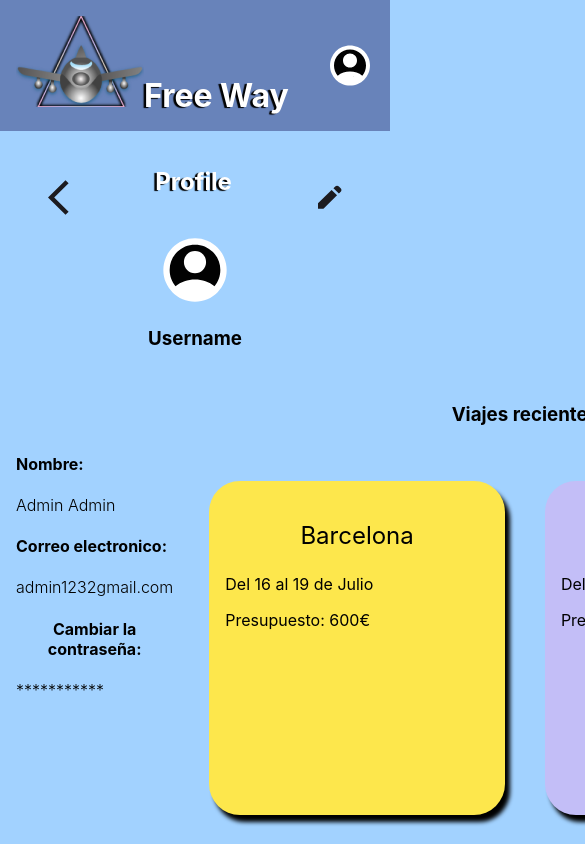
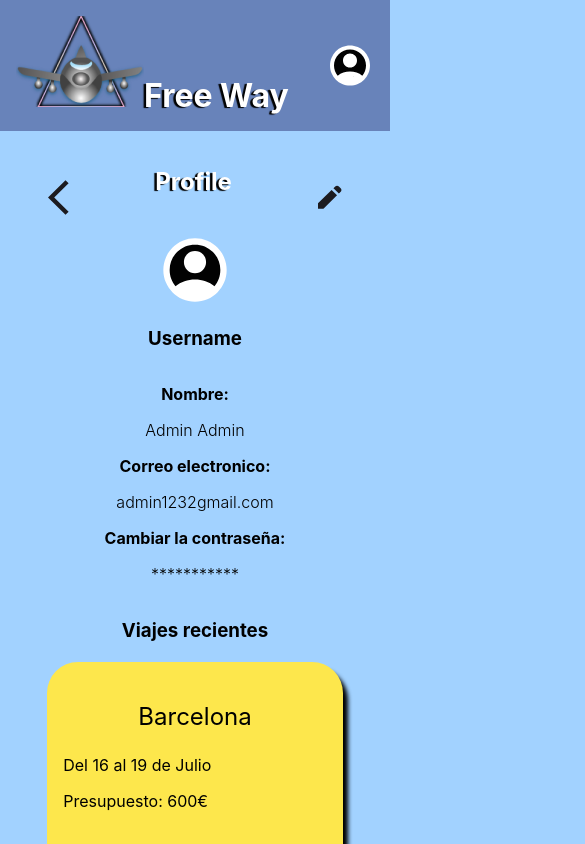
Before and after one commit to PlanificacionViaje/PlanificacioFrontEnd, a Vue app: page / in a window 390 px wide. Shown: the top 844 px of the page, 585 px wide, since content can reach past the window. Built offline with nearby package versions, Linux system fonts and the light colour scheme.

Commit message:
14-07-2022 13:27 responsive done move up user info

```diff
--- a/src/Components/Profile.vue
+++ b/src/Components/Profile.vue
@@ -60,6 +60,7 @@
     display: flex;
     justify-content: space-around;
     padding: 1rem;
+    align-items: center;
 }
 .userInfo{
     margin-top:3rem;
@@ -110,7 +111,7 @@
     filter: drop-shadow(5px 7px 2px #000000);
     margin: 20px;
     padding: 1rem;
-    height: 302px;
+    min-height: 302px;
 }
 .yellowTrip{
     background-color: #FDE74C;
@@ -127,5 +128,35 @@
     font-size: 16px;
 }
 
+@media (max-width: 915px){
+    .mainUserInfo{
+        display: block;
+    }
+    .userInfo{
+        margin-top:0rem;
+        display: flex;
+        flex-direction: column;
+        align-items: center;
+    }
+    .userInfo > h4{
+        margin-block-start: 0;
+        margin-block-end: 1em;
+    }
+    .recentTripsLetters{
+        margin-block-end: 0;
+    }
+    .recentTripCards{
+        padding-top: 0;
+    }
+}
+
+@media (max-width: 615px){
+    .recentTripCards{
+        display: flex;
+        flex-direction: column;
+        margin: 0, auto;
+    }
+
+}
 
 </style>
```
